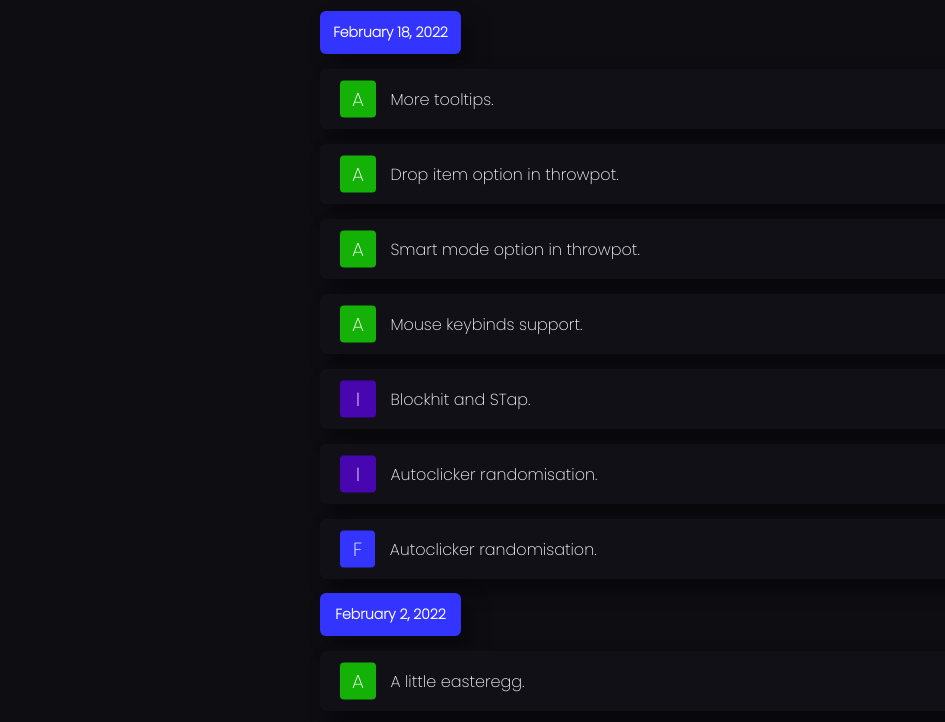
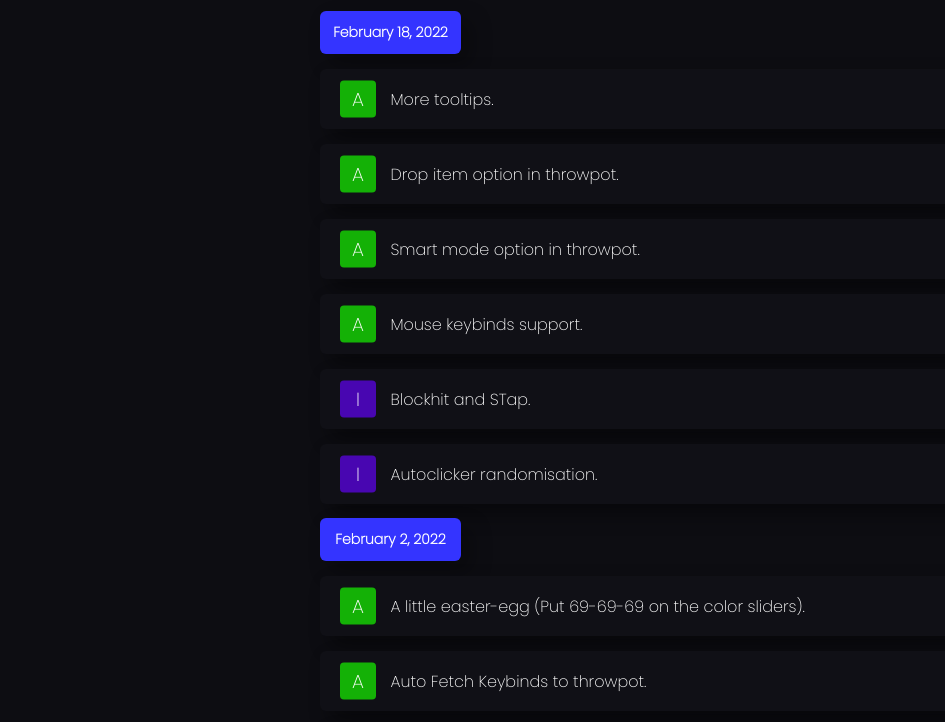
Before and after one commit to GardClicker/gard-clicker, a plain HTML site: page changelog.html in a window 1280 px wide. Shown: the part 230-952 px from the top of the page, without its empty margins (0-945 px from the left). Drawn offline with Linux system fonts and the light colour scheme; a script that the page names is missing.

Commit message:
Update changelog.html

```diff
--- a/changelog.html
+++ b/changelog.html
@@ -52,14 +52,10 @@
             <p class="changelogimproved">I</p>
             <p class="changelogtext">Autoclicker randomisation.</p>
         </div>
-        <div class="changelognew">
-            <p class="changelogfixed">F</p>
-            <p class="changelogtext">Autoclicker randomisation.</p>
-        </div>
         <h3 class="changelogtime">February 2, 2022</h3>
         <div class="changelognew">
             <p class="changelogadded">A</p>
-            <p class="changelogtext">A little easteregg.</p>
+            <p class="changelogtext">A little easter-egg (Put 69-69-69 on the color sliders).</p>
         </div>
         <div class="changelognew">
             <p class="changelogadded">A</p>
```
